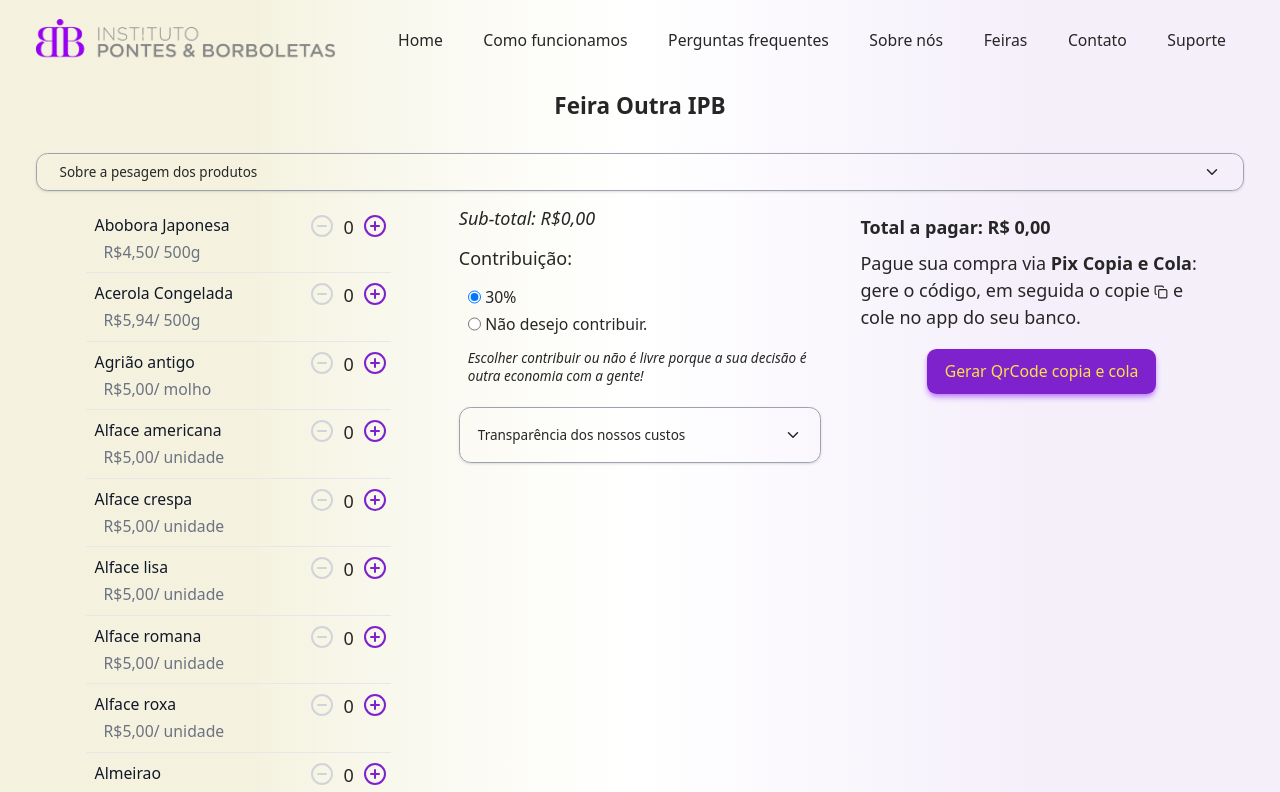
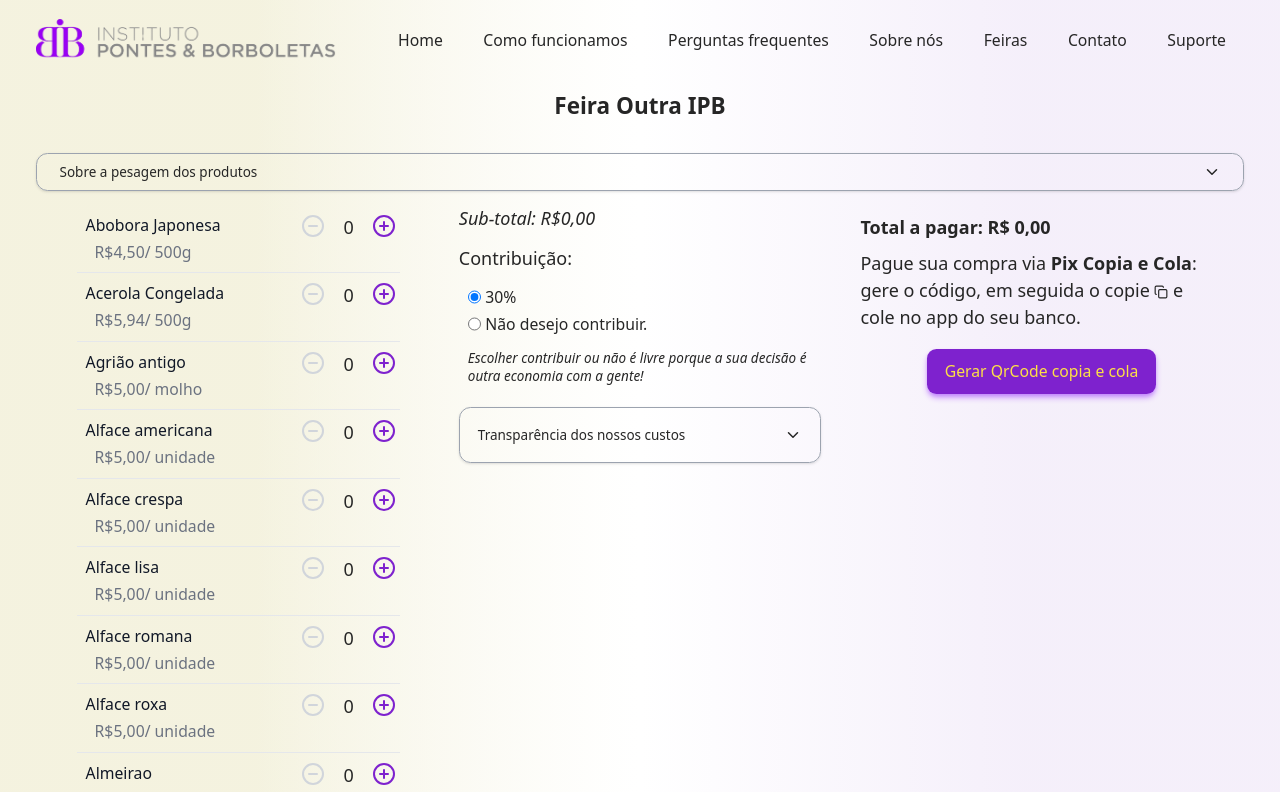
Before and after one commit to ligiabicalho/pontes-e-borboletas, a Next.js app: page / in a window 1280 px wide. Shown: the top 792 px of the page. Built offline with nearby package versions, Linux system fonts and the light colour scheme; a web font is replaced by a local one.

Commit message:
style: update QuantityControlButtons styling

```diff
--- a/src/components/Home/ShoppingList/QuantityControlButtons.tsx
+++ b/src/components/Home/ShoppingList/QuantityControlButtons.tsx
@@ -16,7 +16,7 @@ const QuantityControlButtons = ({
   decrementQuantity,
 }: QuantityControlButtonsProps) => {
   return (
-    <div className="flex">
+    <div className="flex gap-2">
       {quantity > 0 ? (
         <MinusCircle
           className="mx-1 text-purple-700"
@@ -25,7 +25,7 @@ const QuantityControlButtons = ({
       ) : (
         <MinusCircle className="mx-1 text-gray-300" />
       )}
-      <span className="mx-1">{quantity}</span>
+      <span className="px-1">{quantity}</span>
       {quantity < availableQuantity ? (
         <PlusCircle
           className="mx-1 text-purple-700"
```
